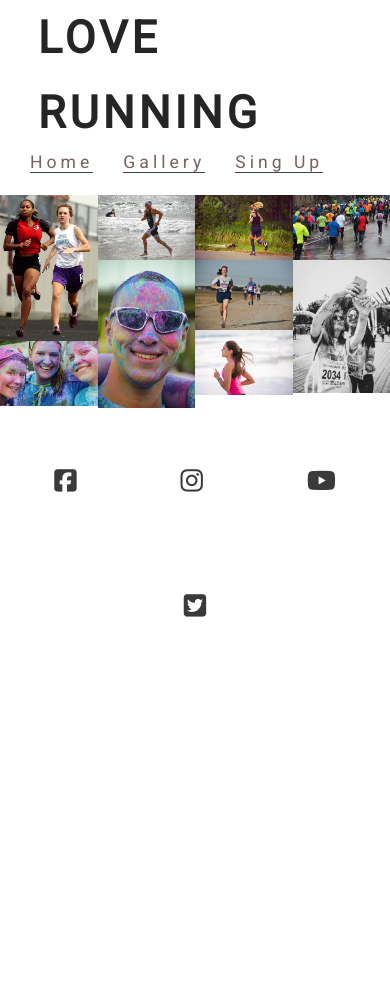
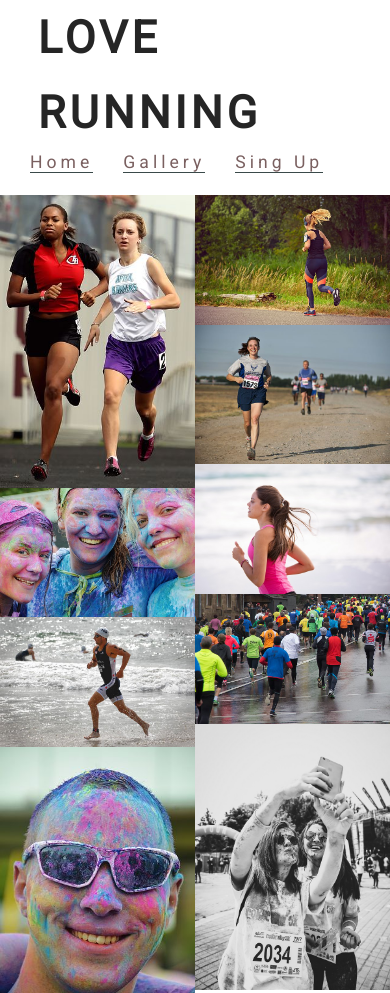
Before and after one commit to alperkan1/Love-Running-Overview-, a plain HTML site: page love_running/gallery.html in a window 390 px wide. Shown: the top 993 px of the page. Before the commit the page ends 844 px from the top, so only its background shows below. Drawn offline with Linux system fonts and the light colour scheme.

Commit message:
chaged the gallery to work on smaller screens

```diff
--- a/love_running/assets/css/style.css
+++ b/love_running/assets/css/style.css
@@ -344,8 +344,14 @@ footer {
             text-align: center;
             padding: 0 20px;
         }
+        #photos {
+            columns: 3;
+        }
     }
 
-
-
+@media screen and (max-width: 800px){
+    #photos {
+        columns: 2;
+    }
 }
+}
```
